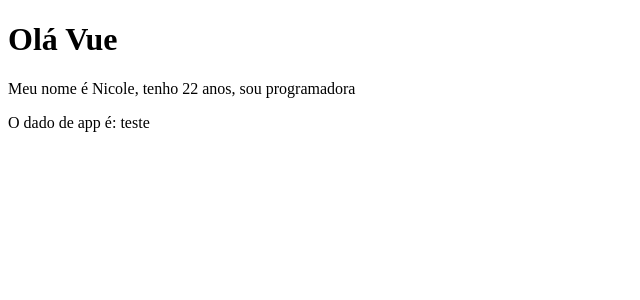
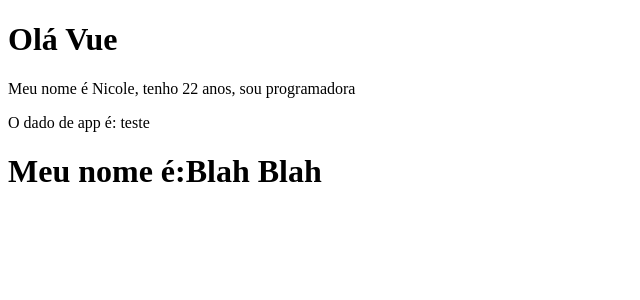
Before and after one commit to nicole-fer/Curso-Vue, a Vue app: page / in a window 1280 px wide. Shown: the top 300 px of the page, without its empty margins (0-640 px from the left). Built offline with nearby package versions, Linux system fonts and the light colour scheme.

Commit message:
setTimeout() com LifeCycle Hooks

```diff
--- a/src/App.vue
+++ b/src/App.vue
@@ -2,6 +2,7 @@
   <div>
     <PrimeiroComponente />
     <p> O dado de app é: {{testando}}</p>
+    <LifeCycle/>
   </div>
 
 </template>
@@ -9,10 +10,13 @@
 <script>
 import PrimeiroComponente from './components/PrimeiroComponente.vue'
 
+import LifeCycle from './components/LifeCycle.vue'
+
 export default{
   name:'App',
   components: {
-    PrimeiroComponente
+    PrimeiroComponente,
+    LifeCycle
   },
     data(){
       return{
--- a/src/components/LifeCycle.vue
+++ b/src/components/LifeCycle.vue
@@ -1,9 +1,26 @@
 <template>
-    <h1> Meu nome é:</h1>
+    <h1> Meu nome é:{{nome}}</h1>
 </template>
 
-<script>
+
+<script>            // data() < created() < mounted()
     export default{
-
+        name:"LifeCycle",
+        data(){
+            return{
+                nome: 'Ainda não sei'
+            }
+        },
+        // troca o quem tem na variavel depois de 1s
+        created(){
+            setTimeout(() => {
+                this.nome = 'Nicole'
+            }, 1000);
+        },
+        mounted(){
+            setTimeout(() => {
+                this.nome='Blah Blah'
+            },2000)
+        }
     }
 </script>
```
